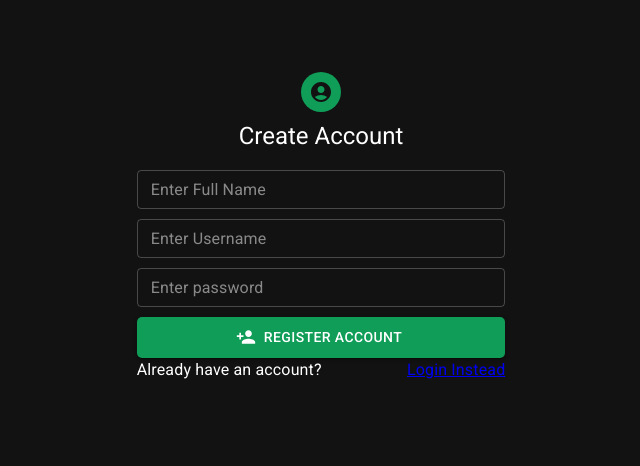
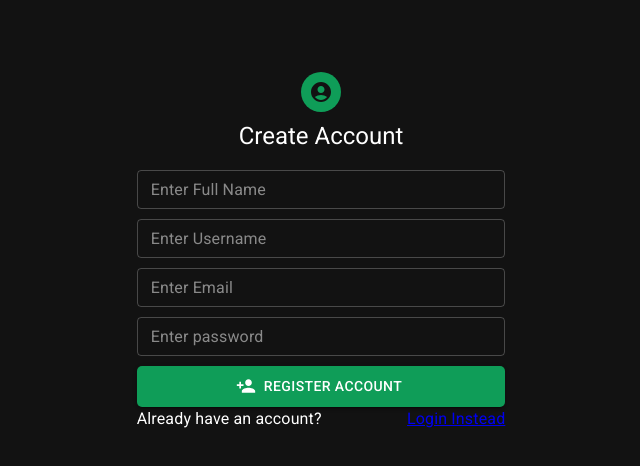
Before and after one commit to Piabik-U-Limited/sticky-mind-webi, a React (Vite) app: page /signup in a window 1280 px wide. Shown: the top 466 px of the page, without its empty margins (319-959 px from the left). Built offline with nearby package versions, Linux system fonts and the light colour scheme; no server answers.

Commit message:
Added valiodation schema for sign up

```diff
--- a/src/auth/SignIn.jsx
+++ b/src/auth/SignIn.jsx
@@ -16,7 +16,7 @@ import { Login } from "@mui/icons-material";
 import { Formik } from "formik";
 import { TextInputField, SelectField } from "../components";
 import { companies } from "../utils/companies";
-
+import { registerSchema } from "../shemas/registerSchema";
 export default function SignIn() {
   return (
     <Container component="main" maxWidth="xs">
@@ -40,7 +40,7 @@ export default function SignIn() {
             password: "",
             companyId: "",
           }}
-          //validationSchema={validationSchema}
+          validationSchema={registerSchema}
           onSubmit={(values) => {
             //handleAddProduct(values);
             console.log(values);
--- a/src/auth/SignUp.jsx
+++ b/src/auth/SignUp.jsx
@@ -4,9 +4,8 @@ import Container from "@mui/material/Container";
 import { AccountCircle, Login, PersonAdd } from "@mui/icons-material";
 import { Formik } from "formik";
 import { TextInputField, SelectField } from "../components";
-import { companies } from "../utils/companies";
 import { Link } from "react-router-dom";
-
+import { registerSchema } from "../shemas/registerSchema";
 export default function SignUp() {
   return (
     <Container component="main" maxWidth="lg">
@@ -32,7 +31,7 @@ export default function SignUp() {
             userName: "",
             password: "",
           }}
-          //validationSchema={validationSchema}
+          validationSchema={registerSchema}
           onSubmit={(values) => {
             //handleAddProduct(values);
             console.log(values);
@@ -59,6 +58,15 @@ export default function SignUp() {
                 name="userName"
                 placeholder="Enter Username"
                 type="input"
+                size="small"
+                sx={{
+                  marginTop: "5px",
+                }}
+              />
+               <TextInputField
+                name="email"
+                placeholder="Enter Email"
+                type="inpuit"
                 size="small"
                 sx={{
                   marginTop: "5px",
--- /dev/null
+++ b/src/shemas/registerSchema.js
@@ -0,0 +1,11 @@
+import * as yup from "yup";
+
+export const registerSchema = yup.object().shape({
+  name: yup.string().required("Name is required"),
+  userName: yup.string().required("Username is required"),
+  email: yup.string().email("Email is invalid"),
+  password: yup
+    .string()
+    .min(6, "Password must be at least 6 characters")
+    .required("Password is required"),
+});
```
